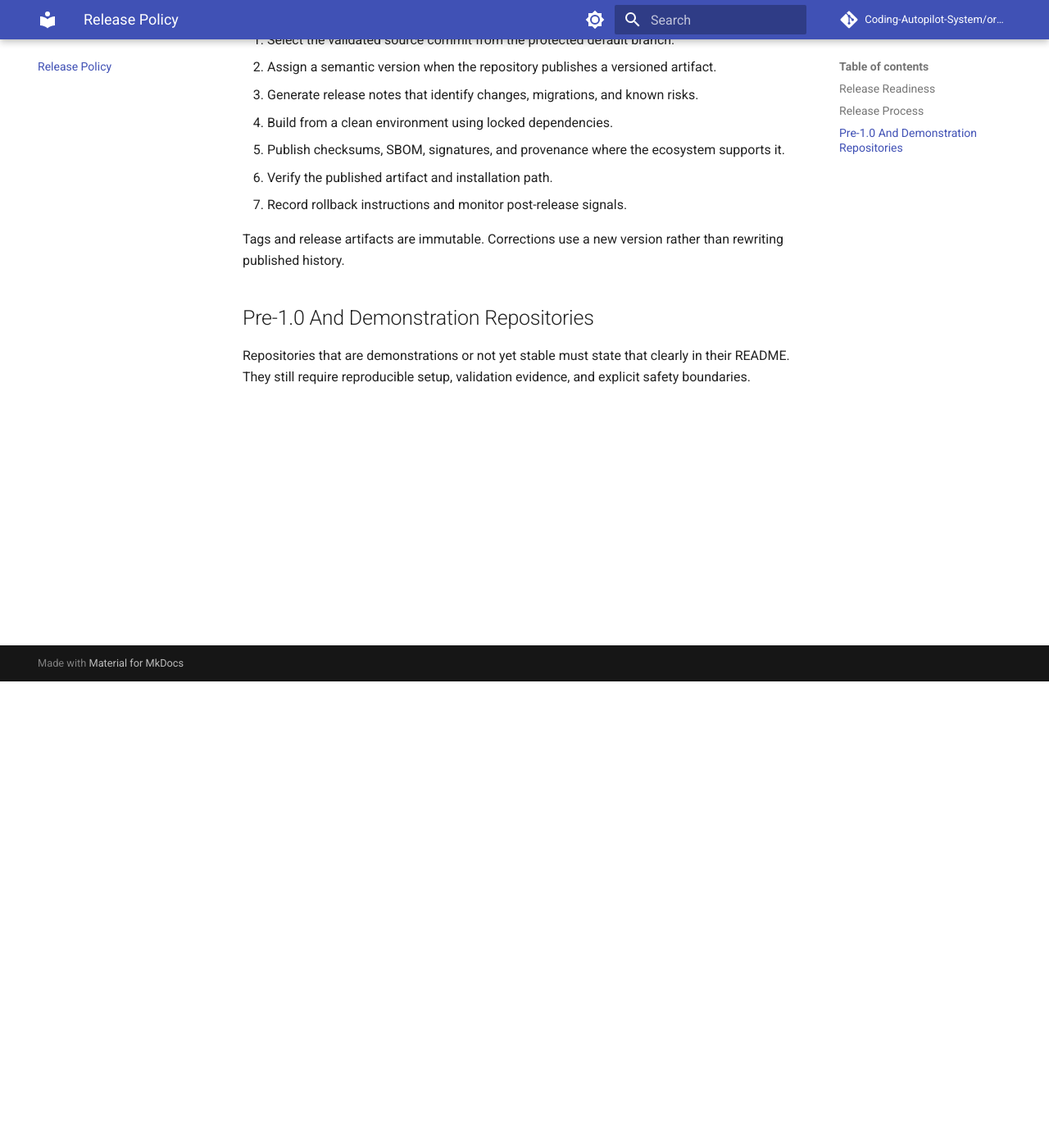
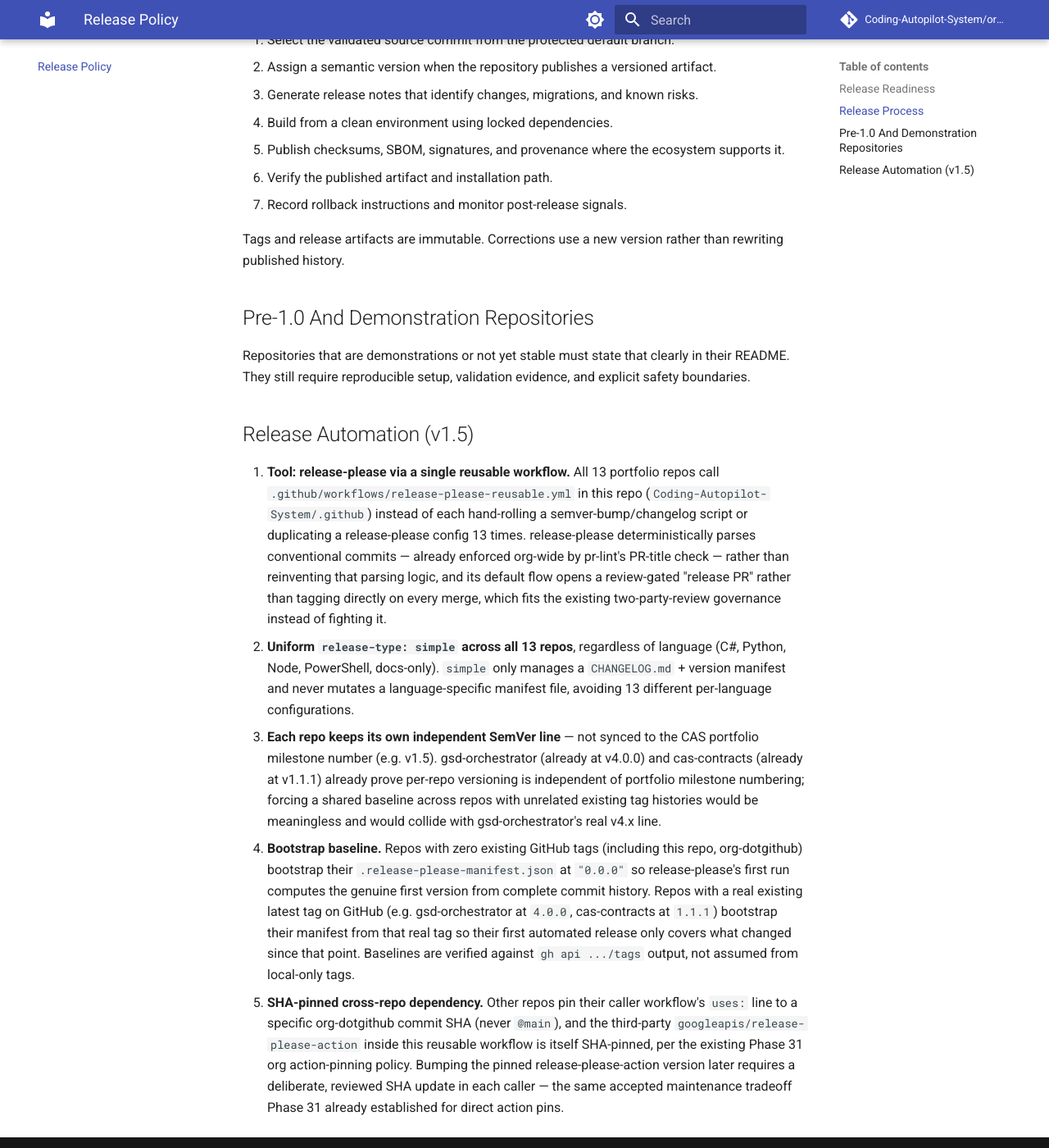
Before and after one commit to Coding-Autopilot-System/.github, an MkDocs documentation site: the page built from docs/RELEASE_POLICY.md, in a window 1280 px wide and 1400 px high, scrolled down 569 px. Shown: the whole window at 82% size. Built offline with MkDocs 1.6.1 and Material for MkDocs 9.7.7, drawn with Linux system fonts in a browser that asks for light colours; comment, search, counter and statistics services are not loaded.

Commit message:
ci(release): add reusable release-please workflow and dogfood it (#16)
* ci: add reusable release-please workflow

- workflow_call entry point wrapping googleapis/release-please-action@45996ed1f6d02564a971a2fa1b5860e934307cf7 (v5.0.0)
- SHA-pinned, job-level permissions (contents/pull-requests/issues: write)
- optional release-type input (default simple), no target-branch input so callers' own default branch auto-detects

* ci(release): dogfood the reusable release-please workflow

- release-please-config.json: release-type simple, package ".", changelog-path CHANGELOG.md
- .release-please-manifest.json: bootstrap ".": "0.0.0" (org-dotgithub has zero GitHub tags today)
- .github/workflows/release-please.yml: push-to-main trigger, calls release-please-reusable.yml pinned to this branch's first commit SHA
- docs/RELEASE_POLICY.md: document tool choice, uniform release-type, per-repo independent SemVer, bootstrap baseline rationale, and SHA-pin policy

---------

Co-authored-by: Kim Harjamäki <kim.harjamaki@prosimo.fi>

```diff
--- a/docs/RELEASE_POLICY.md
+++ b/docs/RELEASE_POLICY.md
@@ -29,3 +29,40 @@ rewriting published history.
 Repositories that are demonstrations or not yet stable must state that clearly in
 their README. They still require reproducible setup, validation evidence, and explicit
 safety boundaries.
+
+## Release Automation (v1.5)
+
+1. **Tool: release-please via a single reusable workflow.** All 13 portfolio repos
+   call `.github/workflows/release-please-reusable.yml` in this repo
+   (`Coding-Autopilot-System/.github`) instead of each hand-rolling a
+   semver-bump/changelog script or duplicating a release-please config 13 times.
+   release-please deterministically parses conventional commits — already enforced
+   org-wide by pr-lint's PR-title check — rather than reinventing that parsing logic,
+   and its default flow opens a review-gated "release PR" rather than tagging
+   directly on every merge, which fits the existing two-party-review governance
+   instead of fighting it.
+2. **Uniform `release-type: simple` across all 13 repos**, regardless of language
+   (C#, Python, Node, PowerShell, docs-only). `simple` only manages a
+   `CHANGELOG.md` + version manifest and never mutates a language-specific manifest
+   file, avoiding 13 different per-language configurations.
+3. **Each repo keeps its own independent SemVer line** — not synced to the CAS
+   portfolio milestone number (e.g. v1.5). gsd-orchestrator (already at v4.0.0) and
+   cas-contracts (already at v1.1.1) already prove per-repo versioning is
+   independent of portfolio milestone numbering; forcing a shared baseline across
+   repos with unrelated existing tag histories would be meaningless and would
+   collide with gsd-orchestrator's real v4.x line.
+4. **Bootstrap baseline.** Repos with zero existing GitHub tags (including this
+   repo, org-dotgithub) bootstrap their `.release-please-manifest.json` at
+   `"0.0.0"` so release-please's first run computes the genuine first version from
+   complete commit history. Repos with a real existing latest tag on GitHub (e.g.
+   gsd-orchestrator at `4.0.0`, cas-contracts at `1.1.1`) bootstrap their manifest
+   from that real tag so their first automated release only covers what changed
+   since that point. Baselines are verified against `gh api .../tags` output, not
+   assumed from local-only tags.
+5. **SHA-pinned cross-repo dependency.** Other repos pin their caller workflow's
+   `uses:` line to a specific org-dotgithub commit SHA (never `@main`), and the
+   third-party `googleapis/release-please-action` inside this reusable workflow is
+   itself SHA-pinned, per the existing Phase 31 org action-pinning policy. Bumping
+   the pinned release-please-action version later requires a deliberate, reviewed
+   SHA update in each caller — the same accepted maintenance tradeoff Phase 31
+   already established for direct action pins.
```
Also changed, not shown: release-please-config.json (added, +10 -0 lines), .release-please-manifest.json (added), 2 other files.
